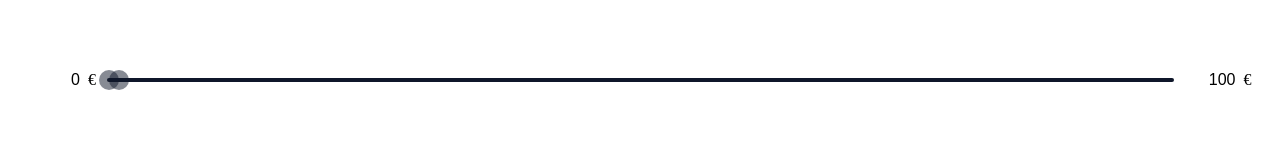
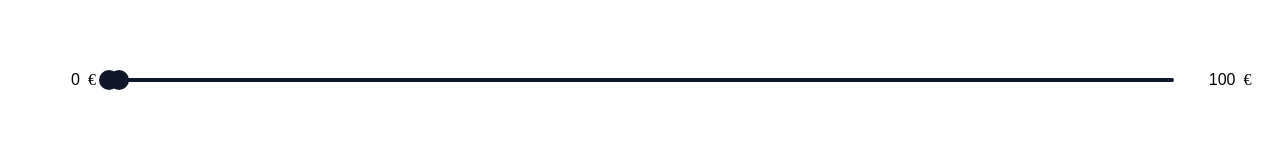
Before and after one commit to alejandromzMCA/range-component, a Next.js app: page /exercise1 in a window 1280 px wide. Shown: the top 160 px of the page. Built offline with nearby package versions, Linux system fonts and the light colour scheme.

Commit message:
fix: delay problem

```diff
--- a/src/components/NormalRange.tsx
+++ b/src/components/NormalRange.tsx
@@ -11,24 +11,24 @@ const NormalRange = (): JSX.Element => {
     const minX = useRef(marginLeft);
     const maxX = useRef(marginRight);
     const lineRef = useRef<HTMLDivElement | null>(null);
-    const xLeft = useRef(marginLeft);
-    const xRight = useRef(marginLeft);
+    const leftX = useRef(marginLeft);
+    const rightX = useRef(marginLeft);
 
 
 
     const updateX = ({ newLeftX, newRightX }: { newLeftX?: number; newRightX?: number }) => {
         let update = false;
-        if (newLeftX && xLeft.current !== newLeftX) {
-            xLeft.current = newLeftX;
+        if (newLeftX && leftX.current !== newLeftX) {
+            leftX.current = newLeftX;
             update = !updating;
         }
-        if (newRightX && xRight.current !== newRightX) {
-            xRight.current = newRightX;
+        if (newRightX && rightX.current !== newRightX) {
+            rightX.current = newRightX;
             update = !updating;
         }
         if (update) {
             setUpdating(true);
-            setTimeout(() => setUpdating(false), 100)
+            setTimeout(() => setUpdating(false), 20)
         }
     }
 
@@ -38,8 +38,8 @@ const NormalRange = (): JSX.Element => {
                 const rect = lineRef.current.getBoundingClientRect();
                 minX.current = rect.left - marginLeft;
                 maxX.current = rect.right - marginRight;
-                updateX({ newLeftX: Math.max(Math.min(xLeft.current, xRight.current - 10), minX.current) });
-                updateX({ newRightX: Math.max(Math.min(xRight.current, maxX.current), xLeft.current + 10) });
+                updateX({ newLeftX: Math.max(Math.min(leftX.current, rightX.current - 10), minX.current) });
+                updateX({ newRightX: Math.max(Math.min(rightX.current, maxX.current), leftX.current + 10) });
             }
         }
         updateLimits();
@@ -65,23 +65,23 @@ const NormalRange = (): JSX.Element => {
         event.preventDefault();
         event.stopPropagation();
         const newX = event.clientX - 18;
-        if (draggingLeft && xLeft.current !== newX) {
-            updateX({ newLeftX: Math.max(Math.min(newX, xRight.current - 10), minX.current) });
+        if (draggingLeft && leftX.current !== newX) {
+            updateX({ newLeftX: Math.max(Math.min(newX, rightX.current - 10), minX.current) });
         }
-        if (draggingRight && xRight.current !== newX) {
-            updateX({ newRightX: Math.max(Math.min(newX, maxX.current), xLeft.current + 10) });
+        if (draggingRight && rightX.current !== newX) {
+            updateX({ newRightX: Math.max(Math.min(newX, maxX.current), leftX.current + 10) });
         }
     }
 
     const dragging = draggingLeft || draggingRight;
     return <div onMouseUp={handleMouseUp} onMouseMove={handleMouseMove} onMouseLeave={handleMouseUp} className="rangeWrapper" style={{ cursor: dragging ? "grabbing" : undefined }}>
-        <input type="text" title="Range min limit" value={minValue} onChange={(ev) => setMinValue(Number.parseInt(ev.currentTarget.value))} className="rangeLimitInput" />
+        <input type="text" title="Range min limit" value={minValue} onChange={(ev) => setMinValue((currentValue) => Number.parseInt(ev.currentTarget?.value) || currentValue)} className="rangeLimitInput" />
         <span className="rangeLimitLabel">€</span>
         <div ref={lineRef} className="rangeLine" />
-        <input type="text" title="Range max limit" value={maxValue} onChange={(ev) => setMaxValue(Number.parseInt(ev.currentTarget.value))} className="rangeLimitInput" />
+        <input type="text" title="Range max limit" value={maxValue} onChange={(ev) => setMaxValue((currentValue) => Number.parseInt(ev.currentTarget?.value) || currentValue)} className="rangeLimitInput" />
         <span className="rangeLimitLabel">€</span>
-        <div onMouseDown={handleMouseDownLeft} className="rangeDot" style={{ left: xLeft.current, cursor: dragging ? "grabbing" : "grab" }} />
-        <div onMouseDown={handleMouseDownRight} className="rangeDot" style={{ left: xRight.current, cursor: dragging ? "grabbing" : "grab" }} />
+        <div onMouseDown={handleMouseDownLeft} className="rangeDot" style={{ left: leftX.current, cursor: dragging ? "grabbing" : "grab" }} />
+        <div onMouseDown={handleMouseDownRight} className="rangeDot" style={{ left: rightX.current, cursor: dragging ? "grabbing" : "grab" }} />
     </div>
 }
 
--- a/src/styles/globals.css
+++ b/src/styles/globals.css
@@ -44,9 +44,7 @@
   border-radius: 20px;
   width: 1.25rem;
   height: 1.25rem;
-  transition-duration: 300ms;
   background-color: #0F172A;
-  opacity: 50%;
 }
 
 .rangeDot:hover {
```
